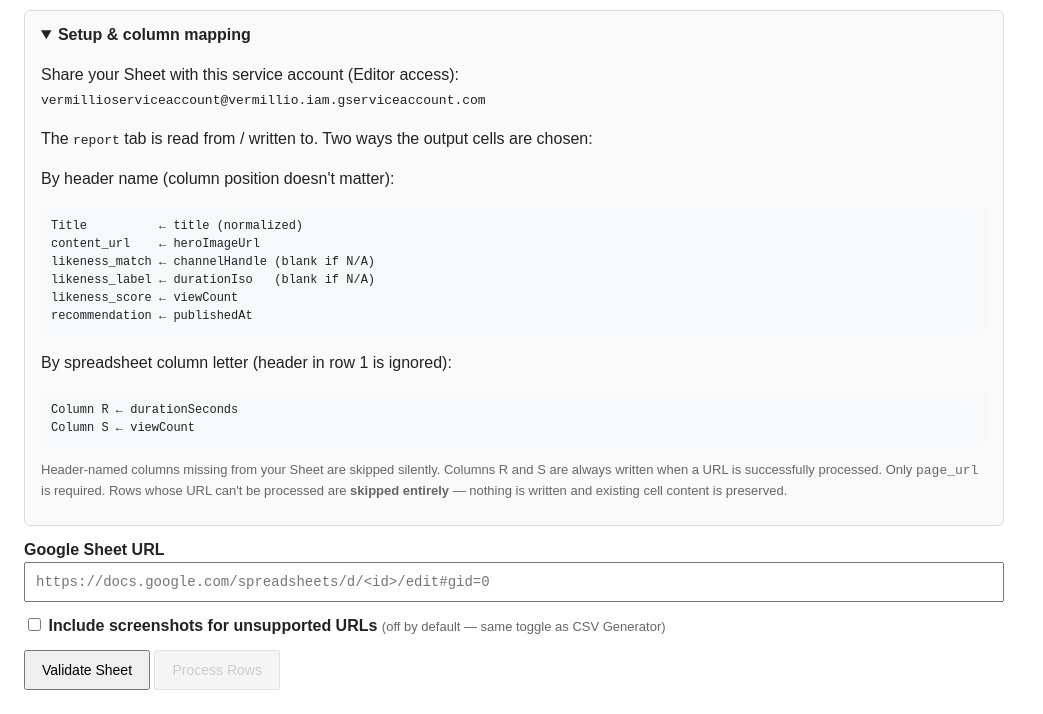
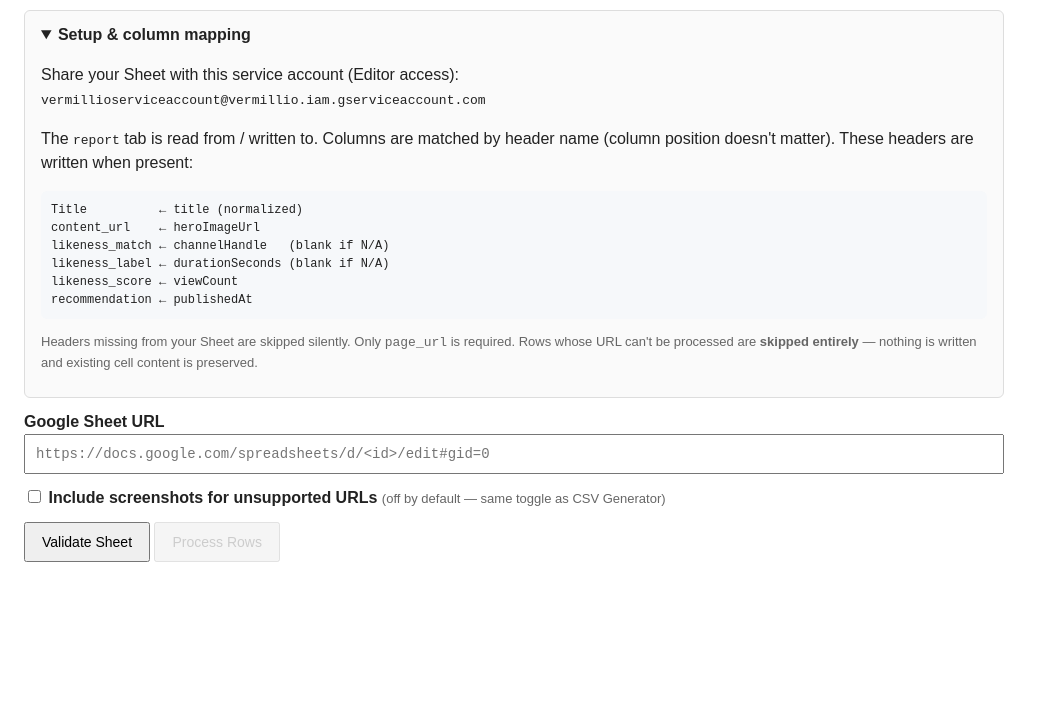
Before and after one commit to albeethekid/metadata-api, a website: page public/sheets.html in a window 1280 px wide. Shown: the part 128-842 px from the top of the page, without its empty margins (0-1043 px from the left). After the commit the page ends 800 px from the top, so only its background shows below. Drawn offline with Linux system fonts and the light colour scheme.

Commit message:
Sheets: revert to header-name-only mapping; likeness_label \u2190 durationSeconds

```diff
--- a/public/sheets.html
+++ b/public/sheets.html
@@ -46,18 +46,14 @@
       Share your Sheet with this service account (Editor access):<br />
       <code id="svc-email">vermillioserviceaccount@vermillio.iam.gserviceaccount.com</code>
     </p>
-    <p>The <code>report</code> tab is read from / written to. Two ways the output cells are chosen:</p>
-    <p>By header name (column position doesn't matter):</p>
+    <p>The <code>report</code> tab is read from / written to. Columns are matched by header name (column position doesn't matter). These headers are written when present:</p>
     <pre class="help">Title          ← title (normalized)
 content_url    ← heroImageUrl
-likeness_match ← channelHandle (blank if N/A)
-likeness_label ← durationIso   (blank if N/A)
+likeness_match ← channelHandle   (blank if N/A)
+likeness_label ← durationSeconds (blank if N/A)
 likeness_score ← viewCount
 recommendation ← publishedAt</pre>
-    <p>By spreadsheet column letter (header in row 1 is ignored):</p>
-    <pre class="help">Column R ← durationSeconds
-Column S ← viewCount</pre>
-    <p class="muted">Header-named columns missing from your Sheet are skipped silently. Columns R and S are always written when a URL is successfully processed. Only <code>page_url</code> is required. Rows whose URL can't be processed are <strong>skipped entirely</strong> — nothing is written and existing cell content is preserved.</p>
+    <p class="muted">Headers missing from your Sheet are skipped silently. Only <code>page_url</code> is required. Rows whose URL can't be processed are <strong>skipped entirely</strong> — nothing is written and existing cell content is preserved.</p>
   </details>
 
   <div class="row">
```
Also changed, not shown: src/sheetsService.js (+8 -31 lines).
